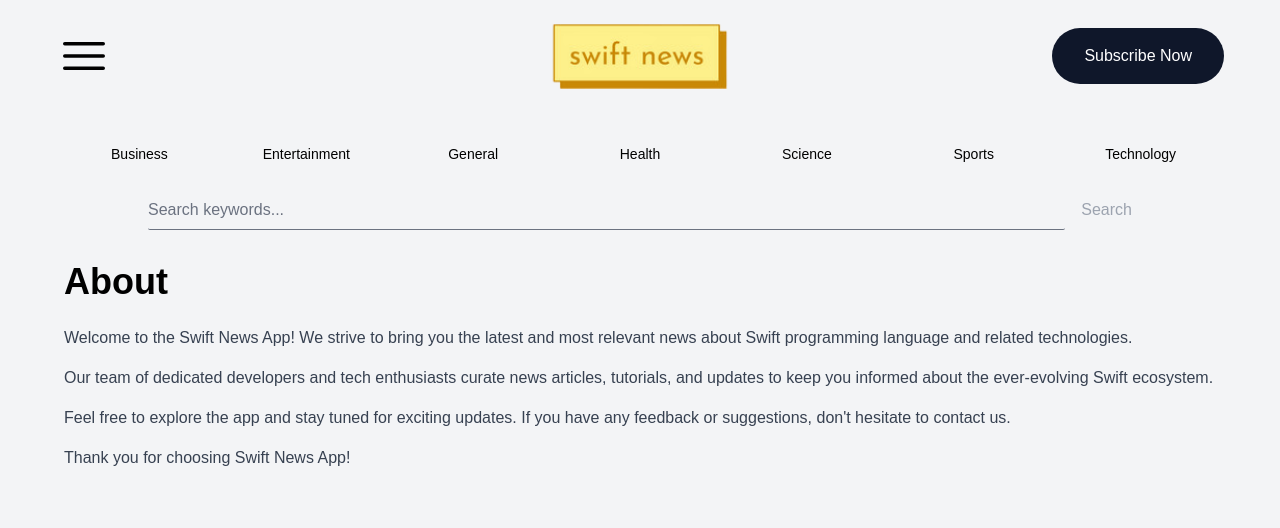
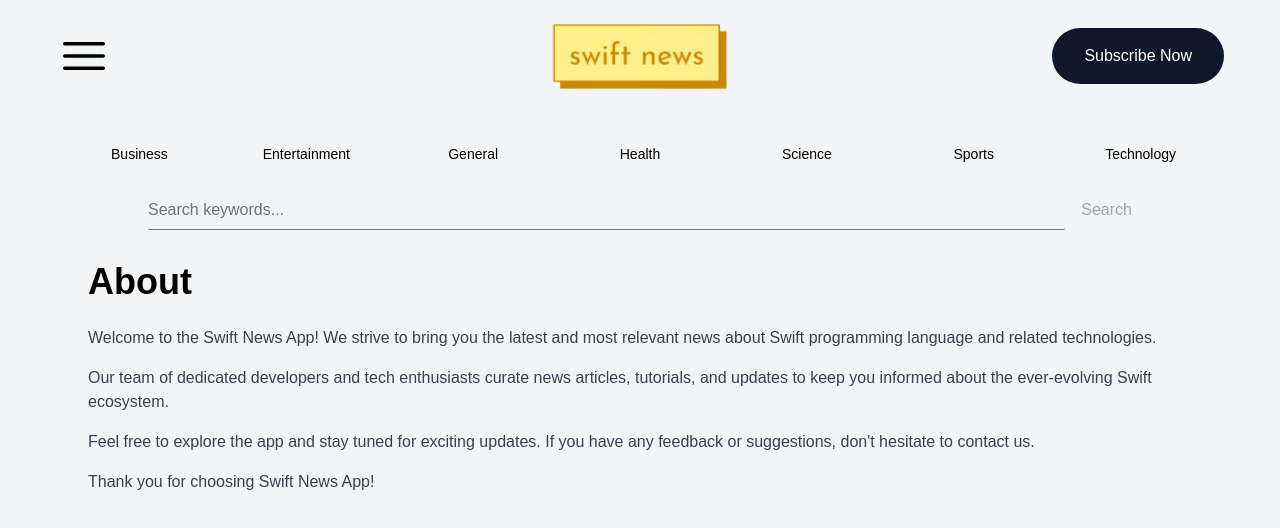
Before and after one commit to km-js/swift-news, a Next.js app: page /about in a window 1280 px wide. Shown: the top 528 px of the page. Built offline with nearby package versions, Linux system fonts and the light colour scheme.

Commit message:
fixed about section left margin

```diff
--- a/src/app/components/AboutContent.js
+++ b/src/app/components/AboutContent.js
@@ -1,7 +1,7 @@
 
 const AboutContent = () => {
   return (
-    <div>
+    <div className="ml-6">
       <h1 className="text-4xl font-bold mb-6">About</h1>
       <div className="text-gray-700 dark:text-gray-100 mb-4">
         Welcome to the Swift News App! We strive to bring you the latest and most relevant news about Swift programming
```
